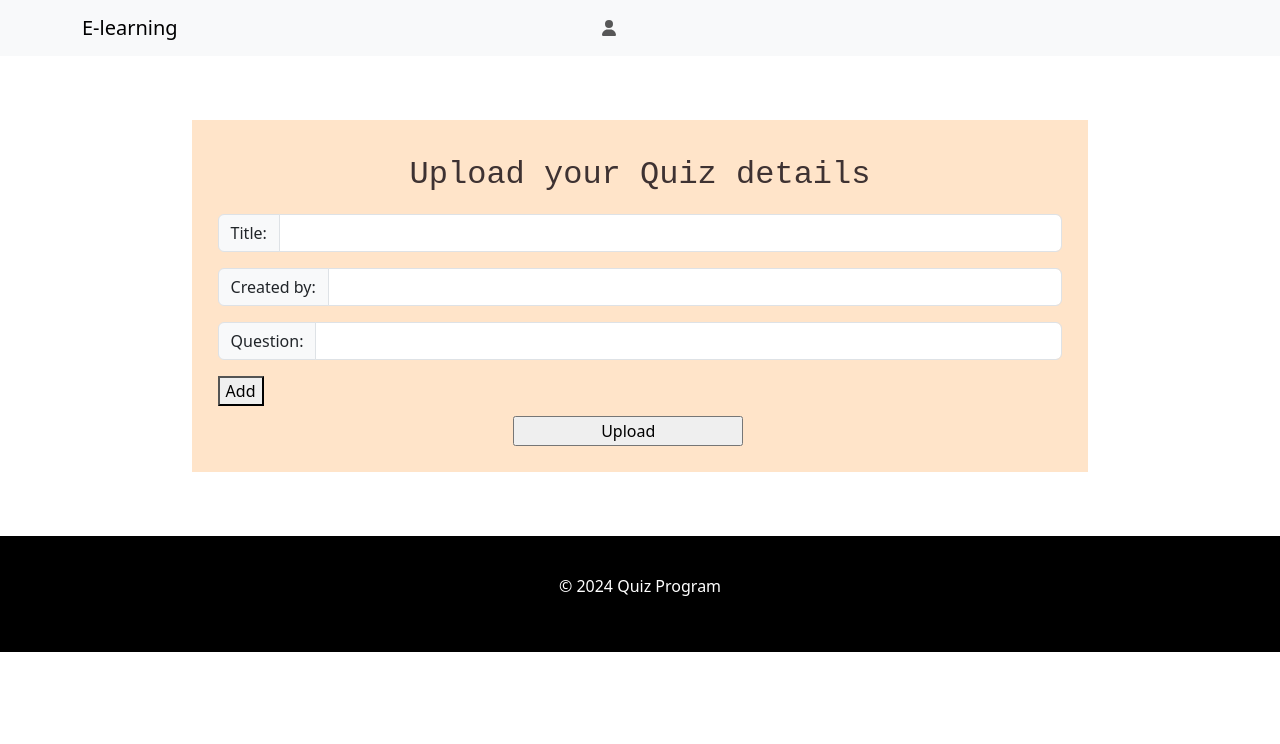
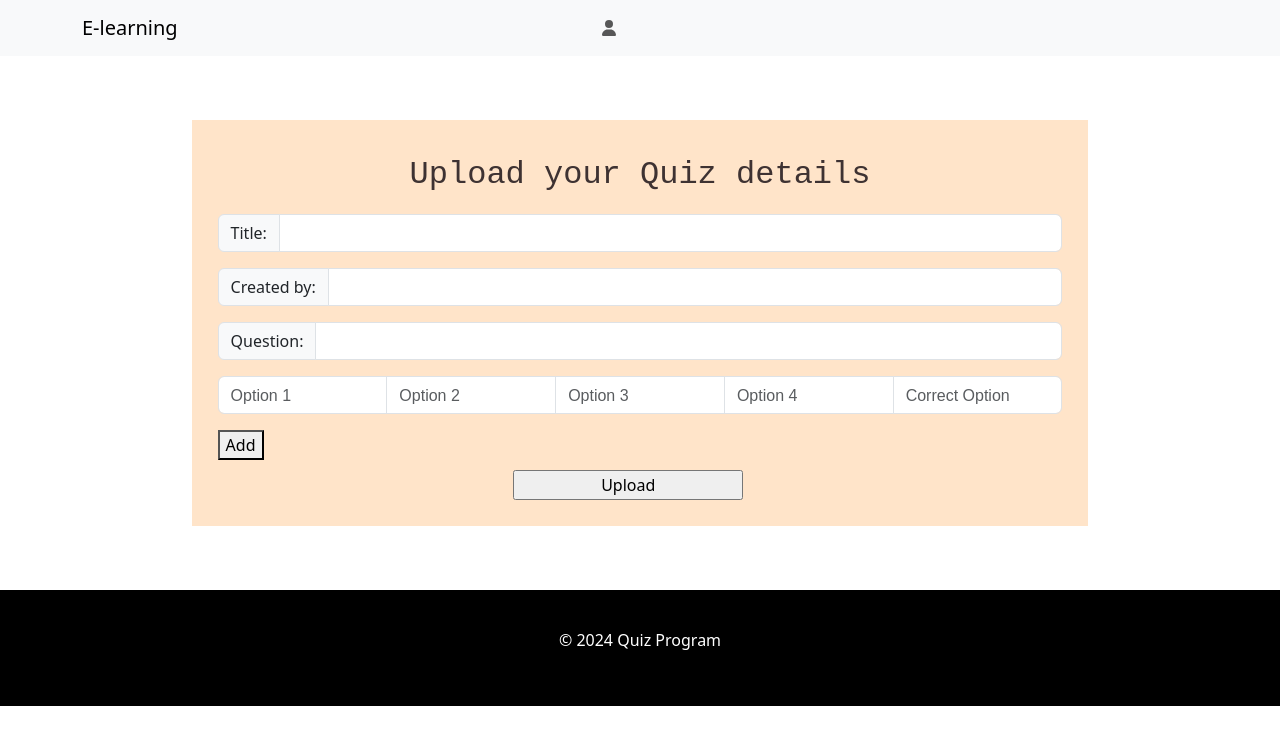
Before and after one commit to sammy2201/Project-F, a React (Create React App) app in the folder frontend/: page /uploadquiz in a window 1280 px wide. Shown: the top 744 px of the page. Built offline with nearby package versions, Linux system fonts and the light colour scheme; no server answers.

Commit message:
changes to quiz schema

```diff
--- a/frontend/src/pages/Uploadquiz.js
+++ b/frontend/src/pages/Uploadquiz.js
@@ -11,7 +11,23 @@ const Uploadquiz = () => {
   const history = useNavigate();
   const [title, settitle] = useState("");
   const [createdby, setcreatedby] = useState("");
-  const [questions, setquestions] = useState([{ questions: "" }]);
+  const [questions, setquestions] = useState([
+    { questions: "", o1: "", o2: "", o3: "", o4: "", co: "" },
+  ]);
+  const [user_info, setuser_info] = useState("");
+
+  useEffect(() => {
+    const fetchData = async () => {
+      try {
+        const response = await Axios.get("http://localhost:3001/getuserinfo");
+        console.log("user login info ", response.data);
+        setuser_info(response.data);
+      } catch (error) {
+        console.error("Error fetching image:", error);
+      }
+    };
+    fetchData();
+  }, []);
 
   const Title_fun = (e) => settitle(e.target.value);
   const createdBy_fun = (e) => setcreatedby(e.target.value);
@@ -28,30 +44,59 @@ const Uploadquiz = () => {
   };
 
   const handle_question_change = (e, index) => {
-    const { name, value } = e.target;
+    const { value } = e.target;
     const list = [...questions];
     list[index].questions = value;
+    setquestions(list);
+  };
+
+  const option1_fun = (e, index) => {
+    const { value } = e.target;
+    const list = [...questions];
+    list[index].o1 = value;
+    setquestions(list);
+  };
+  const option2_fun = (e, index) => {
+    const { value } = e.target;
+    const list = [...questions];
+    list[index].o2 = value;
+    setquestions(list);
+  };
+  const option3_fun = (e, index) => {
+    const { value } = e.target;
+    const list = [...questions];
+    list[index].o3 = value;
+    setquestions(list);
+  };
+  const option4_fun = (e, index) => {
+    const { value } = e.target;
+    const list = [...questions];
+    list[index].o4 = value;
+    setquestions(list);
+  };
+  const optionco_fun = (e, index) => {
+    const { value } = e.target;
+    const list = [...questions];
+    list[index].co = value;
     setquestions(list);
   };
 
   const upload = async (e) => {
     console.log(questions);
     e.preventDefault();
-    const formdata = new FormData();
-    formdata.append("title", title);
-    formdata.append("createdby", createdby);
-    formdata.append("questions", questions);
     try {
-      const response = await Axios.post(
-        "http://localhost:3001/uploadquiz",
-        formdata
-      ).then((res) => {
+      const response = await Axios.post("http://localhost:3001/uploadquiz", {
+        title: title,
+        createdby: createdby,
+        questions: JSON.stringify(questions),
+        user_info: user_info,
+      }).then((res) => {
         if (res.data === "OK") {
           history("/");
         } else if (res.data === "adminlogin") {
           history("/adminlogin");
         } else {
-          alert("Kindly register as teacher to upload Quiz");
+          alert("Kindly register as admin to upload Quiz");
         }
       });
     } catch (error) {
@@ -72,18 +117,6 @@ const Uploadquiz = () => {
 
   //   fetchData();
   // }, []);
-
-  useEffect(() => {
-    const fetchData = async () => {
-      try {
-        const response = await Axios.get("http://localhost:3001/getuserinfo");
-        console.log("user login info ", response.data);
-      } catch (error) {
-        console.error("Error fetching image:", error);
-      }
-    };
-    fetchData();
-  }, []);
 
   return (
     <div>
@@ -120,9 +153,40 @@ const Uploadquiz = () => {
               <Form.Control
                 aria-label="Default"
                 aria-describedby="inputGroup-sizing-default"
-                // onChange={Title_fun}
                 value={question.questions}
                 onChange={(e) => handle_question_change(e, index)}
+              />
+            </InputGroup>
+            <InputGroup className="mb-3">
+              <Form.Control
+                aria-label="option 1"
+                placeholder="Option 1"
+                value={question.o1}
+                onChange={(e) => option1_fun(e, index)}
+              />
+              <Form.Control
+                aria-label="option 2"
+                placeholder="Option 2"
+                value={question.o2}
+                onChange={(e) => option2_fun(e, index)}
+              />
+              <Form.Control
+                aria-label="option 3"
+                placeholder="Option 3"
+                value={question.o3}
+                onChange={(e) => option3_fun(e, index)}
+              />
+              <Form.Control
+                aria-label="option 4"
+                placeholder="Option 4"
+                value={question.o4}
+                onChange={(e) => option4_fun(e, index)}
+              />
+              <Form.Control
+                aria-label="correct option"
+                placeholder="Correct Option"
+                value={question.co}
+                onChange={(e) => optionco_fun(e, index)}
               />
             </InputGroup>
             {questions.length - 1 === index ? (
```
Also changed, not shown: 2 other files (tests, documents, lock files or other folders).
